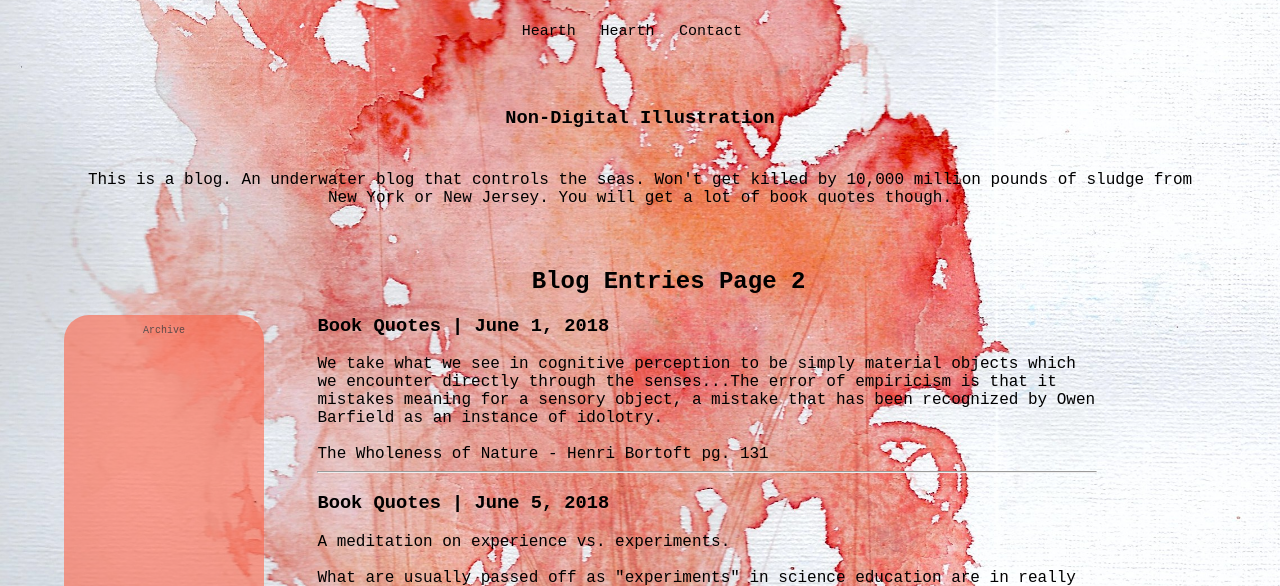
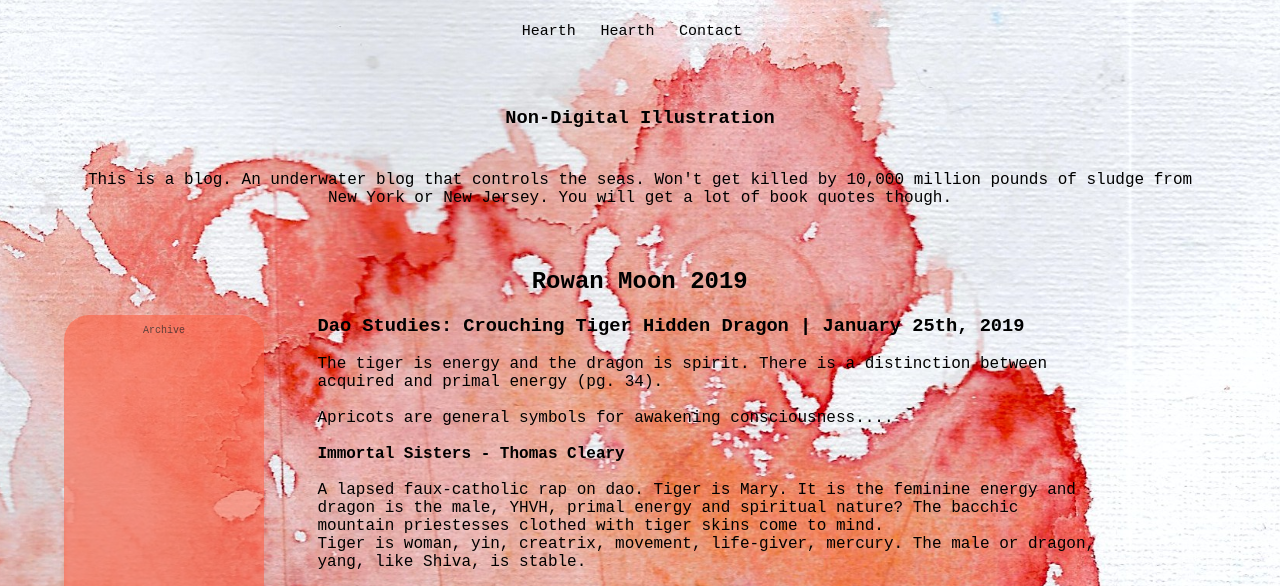
Before and after one commit to phloemandxylem/haute_knights, a plain HTML site: page blog/blog_entries/rowan_19.html in a window 1280 px wide. Shown: the part 137-723 px from the top of the page. Drawn offline with nearby package versions, Linux system fonts and the light colour scheme.

Commit message:
added Rowan entry

```diff
--- a/blog/blog_entries/rowan_19.html
+++ b/blog/blog_entries/rowan_19.html
@@ -31,21 +31,41 @@
       </section>
 
         <div class = "blog_list">
-          <h2>Blog Entries Page 2 </h2>
+          <h2>Rowan Moon 2019</h2>
         </div>
 
         <div class = "sidebar"><p id ="sidetext">Archive</p></div>
 
         <div class = "entries">
 
-          <h3>Book Quotes | June 1, 2018</h3>
+          <h3>Dao Studies: Crouching Tiger Hidden Dragon | January 25th, 2019</h3>
             <article>
-            We take what we see in cognitive perception to be simply
-            material objects which we encounter directly through the
-            senses...The error of empiricism is that it mistakes meaning
-            for a sensory object, a mistake that has been recognized by
-            Owen Barfield as an instance of idolotry. <br> <br>
-            The Wholeness of Nature - Henri Bortoft pg. 131
+            The tiger is energy and the dragon is spirit. There
+            is a distinction between acquired and primal energy (pg. 34).
+            <br><br>
+            Apricots are general symbols for awakening consciousness....
+            <br> <br>
+            <b>Immortal Sisters - Thomas Cleary</b>
+            <br><br>
+            A lapsed faux-catholic rap on dao. Tiger is Mary. It is the feminine
+            energy and dragon is the male, YHVH, primal energy and spiritual nature?
+            The bacchic mountain priestesses clothed with tiger skins come to mind.
+            <br>
+            Tiger is woman, yin, creatrix, movement, life-giver, mercury. The male
+            or dragon, yang, like Shiva, is stable. <br><br>
+            <img src="blog_assets/bacchic.png" align="middle" alt="Bacchic_priestess" height="400" width="300">
+            Tigers and Ivy symbols of Bacchic mysteries.
+            <br><br>
+            <br>These two animals are <a href='http://en.daoinfo.org/wiki/Intercourse_of_Dragon_and_Tiger'>
+            2 of the 4 mysterious animals</a>, they participate in a spiritual
+            life-giving process that doesn't depend on gender, but is said to take place
+            within the individual, who has both male and female energy and genetics
+            within themselves.
+            <br><br>
+            There is some symbolism between male and female in
+            sexual interaction. There is struggle and compromise between the two generating
+            more mercury - desire, tiger. Desire tiger. Love is only one battlefied within the G-d complex.
+            Desire without spiritual nature? Cheetos binge.
             </article>
            <hr>
 
```
Also changed, not shown: blog/blog_entries/blog_assets/bacchic.png (added).
